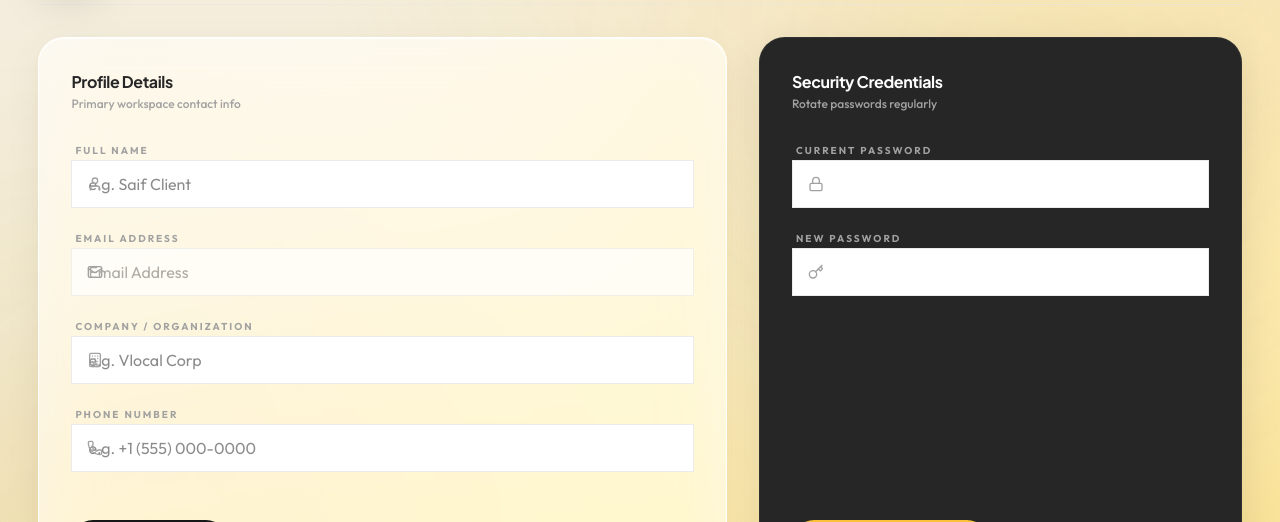
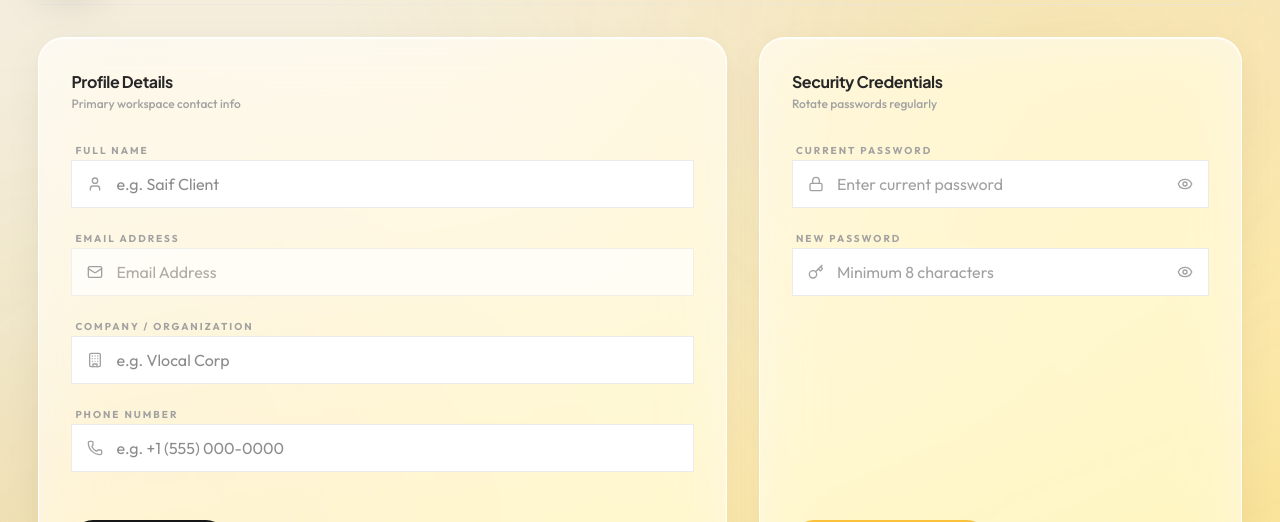
Before and after one commit to saif86188/Vlocal-Advance-Lvl-CRM, a Next.js app in the folder Nexus_Advance_Lvl_CRM-main/: page /client/profile in a window 1280 px wide. Shown: the part 187-709 px from the top of the page. Built offline with nearby package versions, Linux system fonts and the light colour scheme; no server answers.

Commit message:
fix: import AlertCircle, apply !pl-11 paddings to avoid input text overlaps, change security credentials container to light glassmorphic card, and add show/hide password toggle eye buttons

```diff
--- a/Nexus_Advance_Lvl_CRM-main/src/app/(admin)/Header.tsx
+++ b/Nexus_Advance_Lvl_CRM-main/src/app/(admin)/Header.tsx
@@ -7,7 +7,7 @@ import {
   LayoutDashboard, Users, Briefcase, FileText, IndianRupee,
   Settings, ClipboardList, TrendingUp, BarChart3, MessageSquare,
   ChevronDown, Bell, ShieldCheck, Database, Hammer,
-  Megaphone, MapPin, CreditCard, MessagesSquare, Building2, FileCheck, Menu, X
+  Megaphone, MapPin, CreditCard, MessagesSquare, Building2, FileCheck, Menu, X, AlertCircle
 } from 'lucide-react';
 import { toast } from 'sonner';
 import { useAdminStore } from '@/modules/admin/data/store';
--- a/Nexus_Advance_Lvl_CRM-main/src/components/crm/AdminClientsPage.tsx
+++ b/Nexus_Advance_Lvl_CRM-main/src/components/crm/AdminClientsPage.tsx
@@ -160,7 +160,7 @@ export function AdminClientsPage() {
       <form onSubmit={onSearchSubmit} className="flex flex-wrap gap-3 items-center">
         <div className="relative w-72">
           <input
-            className="vlocal-input w-full pl-11"
+            className="vlocal-input w-full !pl-11"
             placeholder="Search clients..."
             value={search}
             onChange={(e) => setSearch(e.target.value)}
--- a/Nexus_Advance_Lvl_CRM-main/src/components/crm/ClientProfilePage.tsx
+++ b/Nexus_Advance_Lvl_CRM-main/src/components/crm/ClientProfilePage.tsx
@@ -4,7 +4,7 @@ import { FormEvent, useEffect, useState } from 'react';
 import { toast } from 'sonner';
 import {
   User as UserIcon, Mail, Building, Phone, Lock, Save,
-  Key, RefreshCw, AlertCircle, Award
+  Key, RefreshCw, AlertCircle, Award, Eye, EyeOff
 } from 'lucide-react';
 import { motion } from 'motion/react';
 
@@ -14,6 +14,8 @@ export function ClientProfilePage() {
   const [loading, setLoading] = useState(true);
   const [isSavingProfile, setIsSavingProfile] = useState(false);
   const [isSavingPassword, setIsSavingPassword] = useState(false);
+  const [showCurrentPassword, setShowCurrentPassword] = useState(false);
+  const [showNewPassword, setShowNewPassword] = useState(false);
 
   useEffect(() => {
     const load = async () => {
@@ -130,7 +132,7 @@ export function ClientProfilePage() {
                 <label className="text-[10px] font-black uppercase tracking-[0.2em] text-neutral-400 px-1">Full Name</label>
                 <div className="relative">
                   <input
-                    className="vlocal-input w-full pl-11"
+                    className="vlocal-input w-full !pl-11"
                     value={profile.name}
                     onChange={(e) => setProfile({ ...profile, name: e.target.value })}
                     placeholder="e.g. Saif Client"
@@ -144,7 +146,7 @@ export function ClientProfilePage() {
                 <label className="text-[10px] font-black uppercase tracking-[0.2em] text-neutral-400 px-1">Email Address</label>
                 <div className="relative">
                   <input
-                    className="vlocal-input w-full pl-11 bg-neutral-50/70 border-neutral-200 cursor-not-allowed opacity-70"
+                    className="vlocal-input w-full !pl-11 bg-neutral-50/70 border-neutral-200 cursor-not-allowed opacity-70"
                     value={profile.email}
                     disabled
                     placeholder="Email Address"
@@ -157,7 +159,7 @@ export function ClientProfilePage() {
                 <label className="text-[10px] font-black uppercase tracking-[0.2em] text-neutral-400 px-1">Company / Organization</label>
                 <div className="relative">
                   <input
-                    className="vlocal-input w-full pl-11"
+                    className="vlocal-input w-full !pl-11"
                     value={profile.company}
                     onChange={(e) => setProfile({ ...profile, company: e.target.value })}
                     placeholder="e.g. Vlocal Corp"
@@ -170,7 +172,7 @@ export function ClientProfilePage() {
                 <label className="text-[10px] font-black uppercase tracking-[0.2em] text-neutral-400 px-1">Phone Number</label>
                 <div className="relative">
                   <input
-                    className="vlocal-input w-full pl-11"
+                    className="vlocal-input w-full !pl-11"
                     value={profile.phone}
                     onChange={(e) => setProfile({ ...profile, phone: e.target.value })}
                     placeholder="e.g. +1 (555) 000-0000"
@@ -196,10 +198,10 @@ export function ClientProfilePage() {
         </form>
 
         {/* Change Password Form */}
-        <form onSubmit={changePassword} className="lg:col-span-5 dark-card p-6 md:p-8 rounded-[32px] md:rounded-[40px] border border-white/5 shadow-xl space-y-6 flex flex-col justify-between text-white">
+        <form onSubmit={changePassword} className="lg:col-span-5 glass-card p-6 md:p-8 rounded-[32px] md:rounded-[40px] border border-white shadow-xl space-y-6 flex flex-col justify-between">
           <div className="space-y-6">
             <div>
-              <h2 className="text-base font-extrabold text-white tracking-tight">Security Credentials</h2>
+              <h2 className="text-base font-extrabold text-neutral-800 tracking-tight">Security Credentials</h2>
               <p className="text-xs text-neutral-400 font-medium mt-0.5">Rotate passwords regularly</p>
             </div>
 
@@ -208,14 +210,21 @@ export function ClientProfilePage() {
                 <label className="text-[10px] font-black uppercase tracking-[0.2em] text-neutral-400 px-1">Current Password</label>
                 <div className="relative">
                   <input
-                    type="password"
-                    className="vlocal-input w-full pl-11 bg-white/5 border-white/10 text-white placeholder-white/30 focus:border-[var(--accent)] focus:ring-[var(--accent)]"
+                    type={showCurrentPassword ? 'text' : 'password'}
+                    className="vlocal-input w-full !pl-11 !pr-12 bg-neutral-50/50 border-neutral-200 focus:bg-white text-neutral-850 placeholder-neutral-400"
                     placeholder="Enter current password"
                     value={passwordForm.currentPassword}
                     onChange={(e) => setPasswordForm({ ...passwordForm, currentPassword: e.target.value })}
                     required
                   />
                   <Lock size={16} className="absolute left-4 top-1/2 -translate-y-1/2 text-neutral-400" />
+                  <button
+                    type="button"
+                    onClick={() => setShowCurrentPassword(!showCurrentPassword)}
+                    className="absolute right-4 top-1/2 -translate-y-1/2 text-neutral-400 hover:text-neutral-600 transition cursor-pointer"
+                  >
+                    {showCurrentPassword ? <EyeOff size={16} /> : <Eye size={16} />}
+                  </button>
                 </div>
               </div>
 
@@ -223,8 +232,8 @@ export function ClientProfilePage() {
                 <label className="text-[10px] font-black uppercase tracking-[0.2em] text-neutral-400 px-1">New Password</label>
                 <div className="relative">
                   <input
-                    type="password"
-                    className="vlocal-input w-full pl-11 bg-white/5 border-white/10 text-white placeholder-white/30 focus:border-[var(--accent)] focus:ring-[var(--accent)]"
+                    type={showNewPassword ? 'text' : 'password'}
+                    className="vlocal-input w-full !pl-11 !pr-12 bg-neutral-50/50 border-neutral-200 focus:bg-white text-neutral-850 placeholder-neutral-400"
                     placeholder="Minimum 8 characters"
                     minLength={8}
                     value={passwordForm.newPassword}
@@ -232,6 +241,13 @@ export function ClientProfilePage() {
                     required
                   />
                   <Key size={16} className="absolute left-4 top-1/2 -translate-y-1/2 text-neutral-400" />
+                  <button
+                    type="button"
+                    onClick={() => setShowNewPassword(!showNewPassword)}
+                    className="absolute right-4 top-1/2 -translate-y-1/2 text-neutral-400 hover:text-neutral-600 transition cursor-pointer"
+                  >
+                    {showNewPassword ? <EyeOff size={16} /> : <Eye size={16} />}
+                  </button>
                 </div>
               </div>
             </div>
--- a/Nexus_Advance_Lvl_CRM-main/src/modules/admin/views/LoginPage.tsx
+++ b/Nexus_Advance_Lvl_CRM-main/src/modules/admin/views/LoginPage.tsx
@@ -38,7 +38,7 @@ export function LoginPage() {
                   id="email"
                   type="email"
                   placeholder="admin@siaf.com"
-                  className="vlocal-input w-full pl-11"
+                  className="vlocal-input w-full !pl-11"
                 />
               </div>
             </div>
@@ -55,7 +55,7 @@ export function LoginPage() {
                   id="password"
                   type={showPassword ? "text" : "password"}
                   placeholder="••••••••"
-                  className="vlocal-input w-full pl-11 pr-12"
+                  className="vlocal-input w-full !pl-11 !pr-12"
                 />
                 <button
                   type="button"
```
Also changed, not shown: Nexus_Advance_Lvl_CRM-main/src/app/login/LoginForm.tsx (+12 -4 lines), Nexus_Advance_Lvl_CRM-main/src/app/register/page.tsx (+15 -7 lines).
